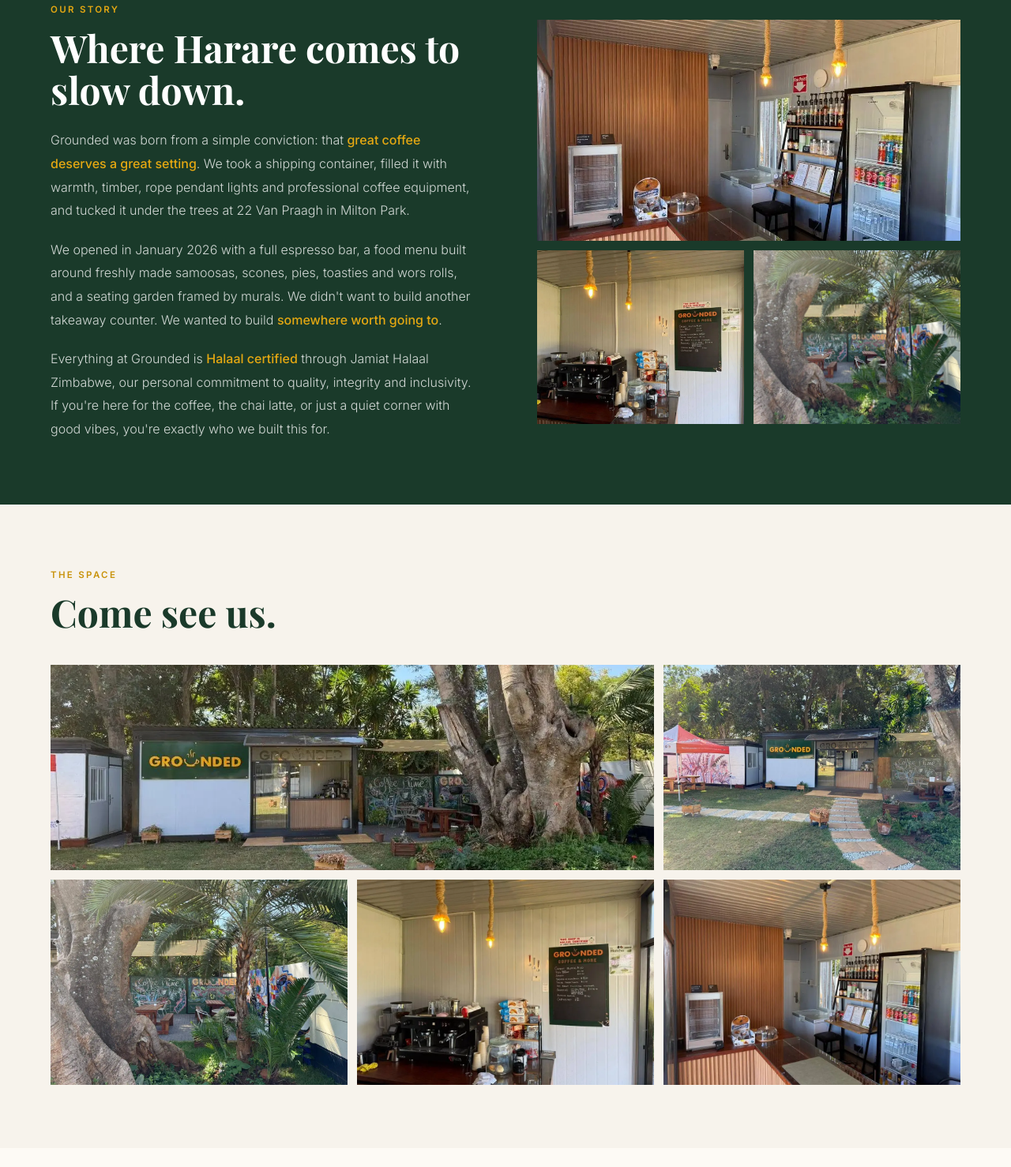
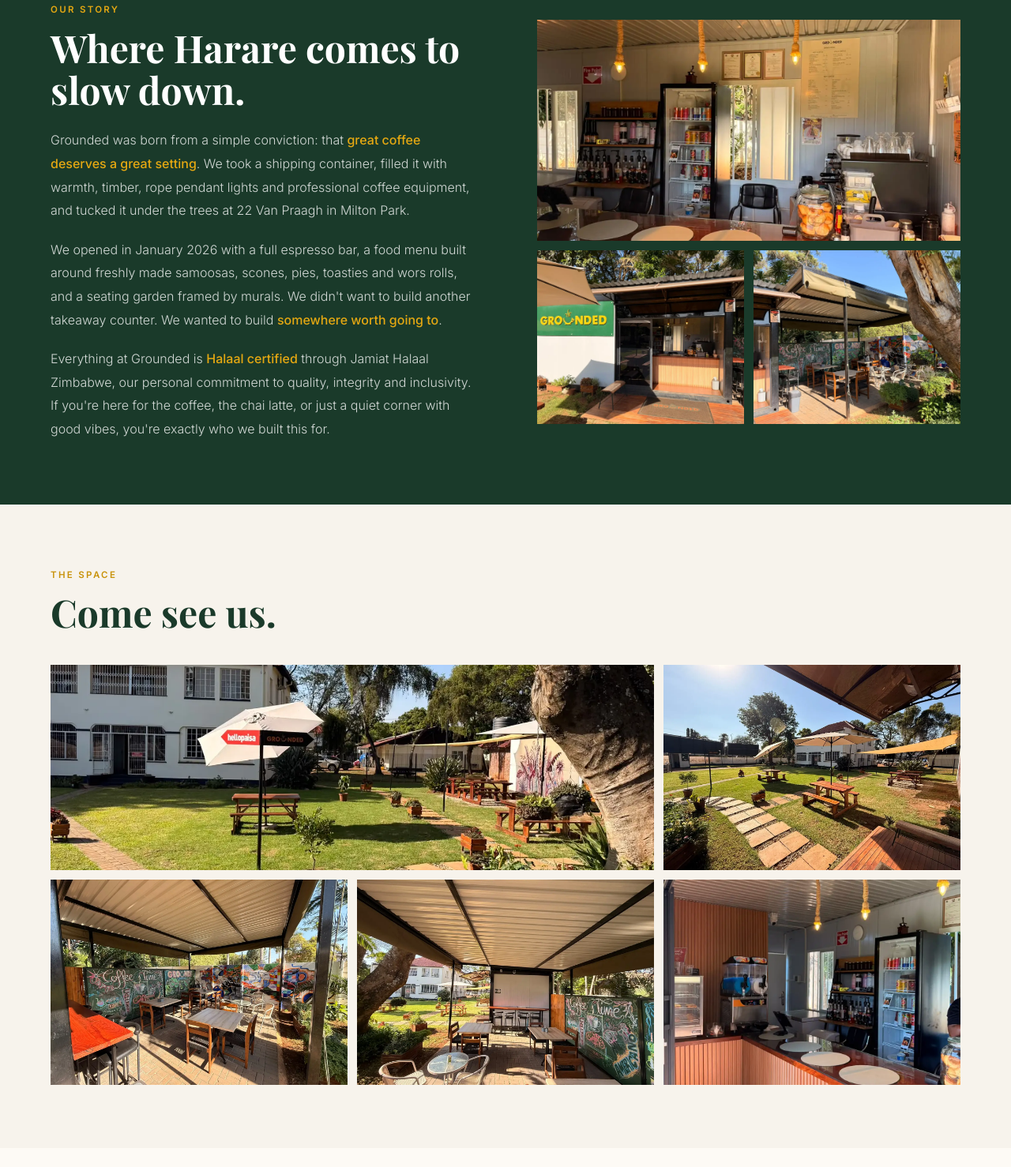
Before and after one commit to imtiazmahamood/grounded-website, a website: page public/index.html in a window 1280 px wide. Shown: the part 982-2460 px from the top of the page at 79% size. Drawn offline with nearby package versions, Linux system fonts and the light colour scheme.

Commit message:
Add files via upload

```diff
--- a/public/index.html
+++ b/public/index.html
@@ -45,7 +45,7 @@
 </script>
 <link rel="preconnect" href="https://fonts.googleapis.com">
 <link rel="preconnect" href="https://fonts.gstatic.com" crossorigin>
-<link rel="preload" as="image" href="/images/exterior.webp">
+<link rel="preload" as="image" href="/images/hero-container.webp">
 <link href="https://fonts.googleapis.com/css2?family=Playfair+Display:wght@400;700;900&family=Inter:wght@300;400;500;600&display=swap" rel="stylesheet">
 <style>
   *, *::before, *::after { box-sizing: border-box; margin: 0; padding: 0; }
@@ -109,7 +109,7 @@
   }
   .hero-bg {
     position: absolute; inset: 0;
-    background-image: url('/images/exterior.webp');
+    background-image: url('/images/hero-container.webp');
     background-size: cover;
     background-position: center 40%;
     transform: scale(1.03);
@@ -449,9 +449,9 @@
       </div>
     </div>
     <div class="about-imgs">
-      <img src="/images/interior-bar.webp" alt="Grounded interior — the bar and Wega Pegaso" width="1000" height="750" loading="lazy">
-      <img src="/images/bar.webp" alt="Grounded container bar interior" width="1000" height="750" loading="lazy">
-      <img src="/images/garden.webp" alt="Grounded seating garden and murals" width="1200" height="900" loading="lazy">
+      <img src="/images/bar-counter.webp" alt="Grounded bar counter with rope pendant lights and the Wega espresso machine" width="1400" height="1050" loading="lazy">
+      <img src="/images/storefront.webp" alt="Grounded container café entrance with the green Grounded sign" width="1400" height="1050" loading="lazy">
+      <img src="/images/seating-overview.webp" alt="Covered seating area at Grounded with chalkboard wall and garden behind" width="1400" height="1050" loading="lazy">
     </div>
   </div>
 </section>
@@ -461,11 +461,11 @@
     <div class="section-label">The Space</div>
     <h2 class="section-title">Come see us.</h2>
     <div class="gallery-grid">
-      <div class="gallery-item"><img src="/images/exterior.webp" alt="Grounded container café exterior, Milton Park Harare" width="1200" height="900" loading="lazy"></div>
-      <div class="gallery-item"><img src="/images/exterior-2.webp" alt="Grounded exterior view" width="1200" height="900" loading="lazy"></div>
-      <div class="gallery-item"><img src="/images/garden.webp" alt="Grounded seating area" width="1200" height="900" loading="lazy"></div>
-      <div class="gallery-item"><img src="/images/bar.webp" alt="Grounded mural garden" width="1000" height="750" loading="lazy"></div>
-      <div class="gallery-item"><img src="/images/interior-bar.webp" alt="Grounded interior bar" width="1000" height="750" loading="lazy"></div>
+      <div class="gallery-item"><img src="/images/garden-umbrella.webp" alt="Grounded garden with picnic tables and the Grounded sign, Milton Park Harare" width="1400" height="1050" loading="lazy"></div>
+      <div class="gallery-item"><img src="/images/garden-wide.webp" alt="Wide view of the Grounded garden and lawn from the container deck" width="1400" height="1050" loading="lazy"></div>
+      <div class="gallery-item"><img src="/images/seating-chalkboard.webp" alt="Seating under the canopy with chalkboard art wall" width="1400" height="1050" loading="lazy"></div>
+      <div class="gallery-item"><img src="/images/seating-covered.webp" alt="Covered seating area looking out to the garden" width="1400" height="1050" loading="lazy"></div>
+      <div class="gallery-item"><img src="/images/bar-lights.webp" alt="Inside the Grounded container bar" width="1050" height="1400" loading="lazy"></div>
     </div>
   </div>
 </section>
```
Also changed, not shown: public/images/bar-counter.webp (added), public/images/bar-lights.webp (added), public/images/garden-umbrella.webp (added), public/images/garden-wide.webp (added), public/images/hero-container.webp (added), public/images/og.jpg, public/images/seating-chalkboard.webp (added), public/images/seating-covered.webp (added), public/images/seating-overview.webp (added), public/images/storefront.webp (added).
